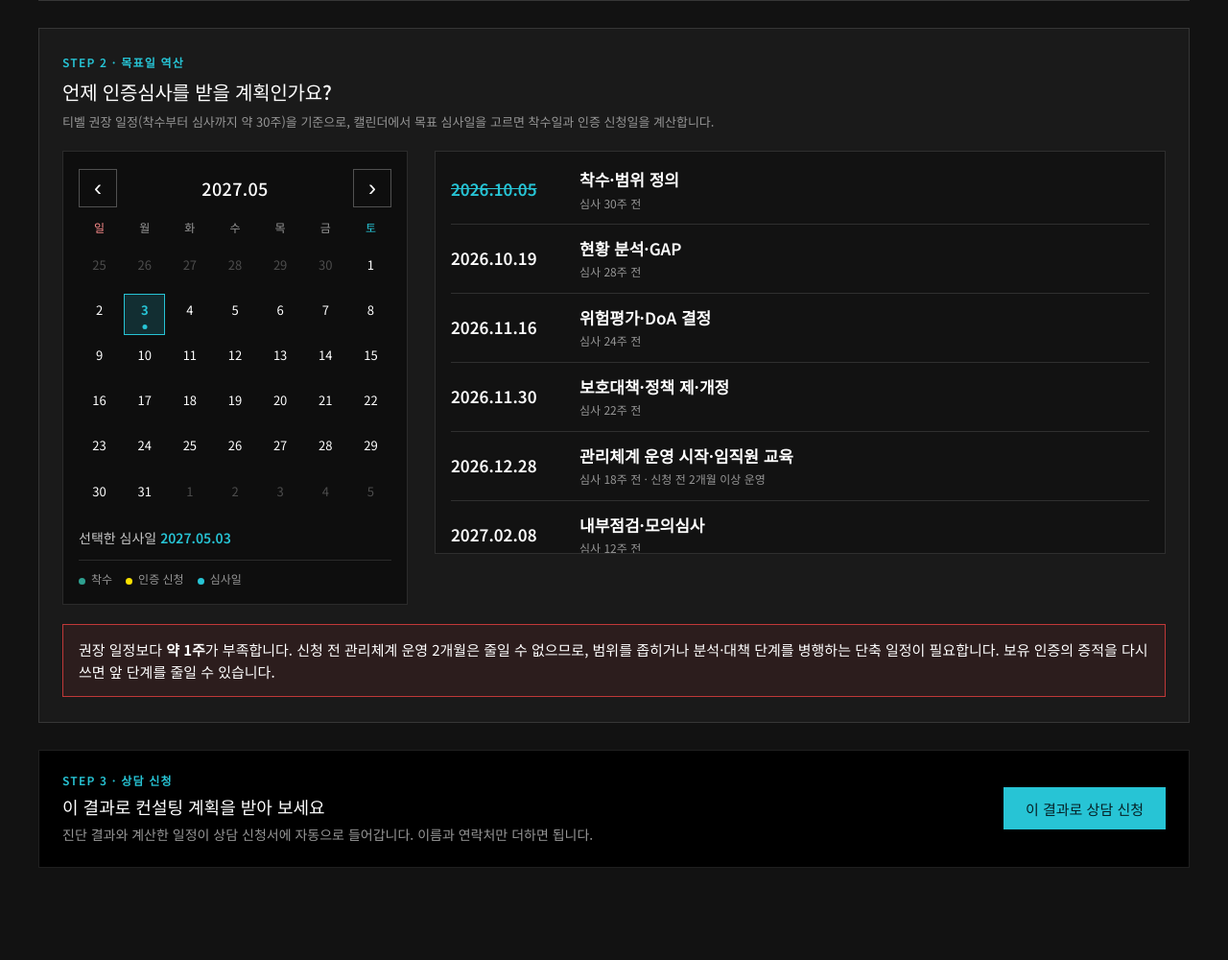
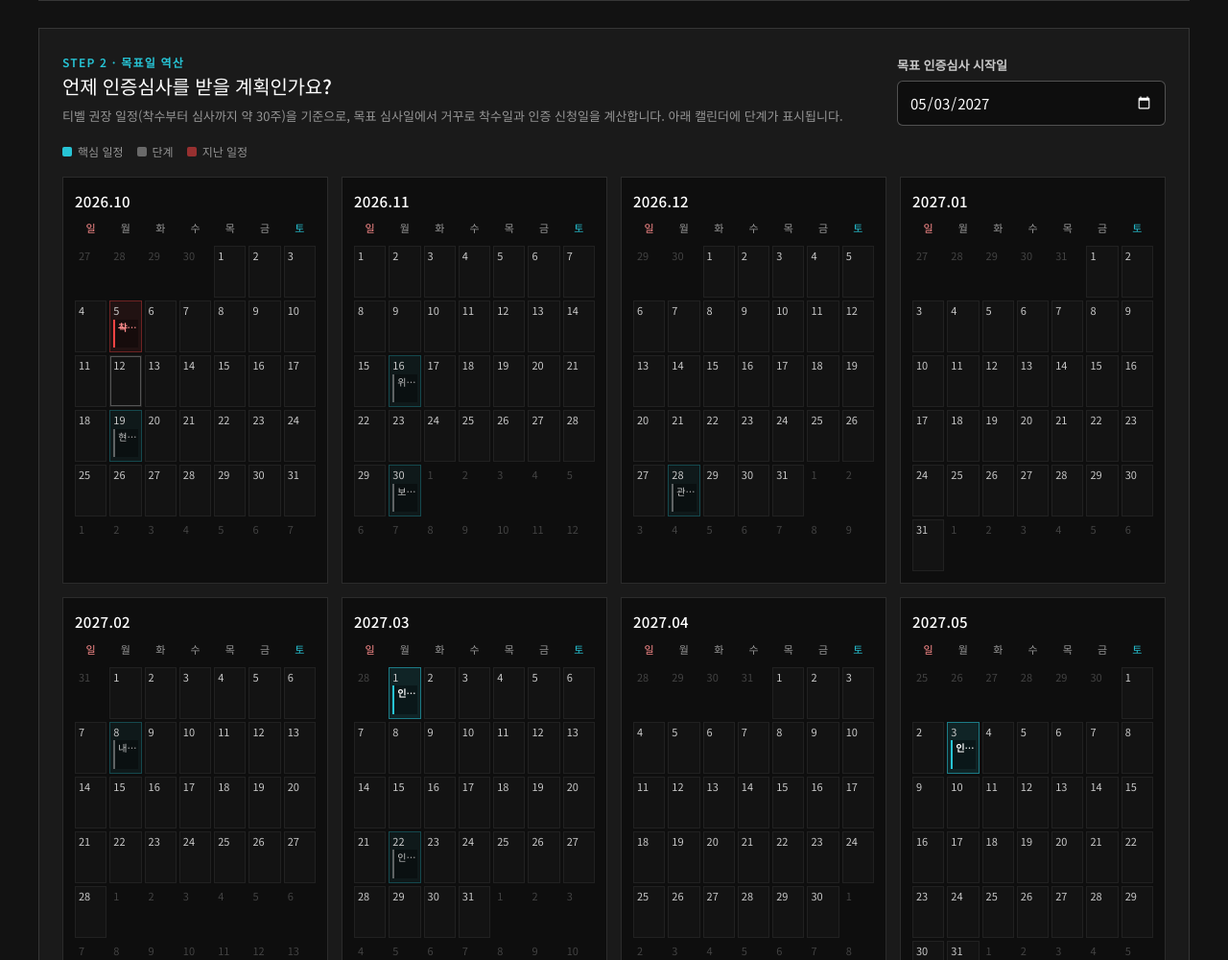
Before and after one commit to TBELL-ref/security, a plain HTML site: page diagnose.html in a window 1280 px wide. Shown: the part 1096-2096 px from the top of the page at 96% size. Drawn offline with Linux system fonts and the light colour scheme; a web font is replaced by a local one.

Commit message:
Show reverse schedule as multi-month calendars instead of a date picker.
Keep the date input for choosing the audit day; plot milestones on month grids.

Co-authored-by: Cursor <cursoragent@cursor.com>

```diff
--- a/assets/site.css
+++ b/assets/site.css
@@ -358,159 +358,107 @@ a:hover { text-decoration: underline; }
 .r-empty { color: var(--muted); font-size: 14px; padding: 16px; border: 1px dashed var(--line); }
 
 .planner {
-  border: 1px solid var(--line); background: var(--bg-raise); padding: 26px 24px; display: grid; gap: 20px;
+  border: 1px solid var(--line); background: var(--bg-raise); padding: 26px 24px; display: grid; gap: 18px;
 }
-.plan-intro { display: grid; gap: 6px; max-width: 52rem; }
-.plan-cal-layout {
+.plan-top { display: grid; grid-template-columns: minmax(0, 1fr) minmax(220px, 280px); gap: 20px; align-items: end; }
+.plan-in { display: grid; gap: 6px; }
+.sched-cal { display: grid; gap: 16px; }
+.sched-legend {
+  display: flex; flex-wrap: wrap; gap: 8px 14px;
+  font-size: 12px; color: var(--muted);
+}
+.sched-legend span {
+  display: inline-flex; align-items: center; gap: 6px;
+}
+.sched-legend i {
+  display: inline-block; width: 10px; height: 10px; border-radius: 2px;
+}
+.sched-legend .lg-key { background: var(--cyan); }
+.sched-legend .lg-phase { background: rgba(255, 255, 255, 0.35); }
+.sched-legend .lg-past { background: rgba(255, 67, 67, 0.55); }
+.sched-months {
   display: grid;
-  grid-template-columns: minmax(280px, 360px) minmax(0, 1fr);
-  gap: 24px 28px;
-  align-items: start;
+  grid-template-columns: repeat(auto-fill, minmax(260px, 1fr));
+  gap: 14px;
 }
-.cal {
-  position: relative;
+.sched-month {
   background: var(--bg-sunken);
   border: 1px solid var(--line);
-  padding: 18px 16px 16px;
+  padding: 14px 12px 12px;
   display: grid;
-  gap: 12px;
-}
-.cal-head {
-  display: grid;
-  grid-template-columns: 40px 1fr 40px;
-  align-items: center;
   gap: 8px;
 }
-.cal-label {
+.sched-month h3 {
   margin: 0;
-  text-align: center;
-  font-size: 1.125rem;
+  font-size: 0.9375rem;
   font-weight: 500;
   font-variant-numeric: tabular-nums;
   letter-spacing: 0.02em;
 }
-.cal-nav {
-  width: 40px; height: 40px;
-  border: 1px solid var(--line-strong);
-  background: transparent;
-  color: var(--ink);
-  font-size: 1.5rem;
-  line-height: 1;
-  cursor: pointer;
-  padding: 0;
+.sched-wd,
+.sched-grid {
+  display: grid;
+  grid-template-columns: repeat(7, minmax(0, 1fr));
+  gap: 3px;
 }
-.cal-nav:hover { border-color: var(--cyan); color: var(--cyan); }
-.cal-weekdays {
-  display: grid;
-  grid-template-columns: repeat(7, 1fr);
-  gap: 4px;
+.sched-wd span {
   text-align: center;
-  font-size: 12px;
+  font-size: 11px;
   color: var(--muted);
   font-variant-numeric: tabular-nums;
+  padding-bottom: 2px;
 }
-.cal-weekdays span:first-child { color: #ff8d8d; }
-.cal-weekdays span:last-child { color: var(--cyan); }
-.cal-grid {
+.sched-wd span:first-child { color: #ff8d8d; }
+.sched-wd span:last-child { color: var(--cyan); }
+.sched-cell {
+  min-height: 54px;
+  border: 1px solid rgba(255, 255, 255, 0.06);
+  background: rgba(255, 255, 255, 0.02);
+  padding: 3px 3px 4px;
   display: grid;
-  grid-template-columns: repeat(7, 1fr);
-  gap: 4px;
+  grid-template-rows: auto 1fr;
+  gap: 2px;
+  align-content: start;
 }
-.cal-day {
-  position: relative;
-  aspect-ratio: 1;
-  min-height: 40px;
-  border: 1px solid transparent;
+.sched-cell.out {
+  opacity: 0.28;
   background: transparent;
+  border-color: transparent;
+}
+.sched-cell.today { box-shadow: inset 0 0 0 1px var(--line-strong); }
+.sched-cell.has-event { border-color: rgba(39, 196, 213, 0.28); background: rgba(39, 196, 213, 0.06); }
+.sched-cell.has-key { border-color: rgba(39, 196, 213, 0.55); background: rgba(39, 196, 213, 0.12); }
+.sched-cell.has-past { border-color: rgba(255, 67, 67, 0.35); background: rgba(255, 67, 67, 0.08); }
+.sched-num {
+  font-family: var(--font-num);
+  font-size: 11px;
+  font-variant-numeric: tabular-nums;
+  color: var(--muted-2);
+  line-height: 1.2;
+}
+.sched-events { display: grid; gap: 2px; min-width: 0; }
+.sched-ev {
+  display: block;
+  font-size: 10px;
+  line-height: 1.25;
+  padding: 2px 3px;
+  border-left: 2px solid rgba(255, 255, 255, 0.35);
+  background: rgba(0, 0, 0, 0.35);
+  color: var(--muted-2);
+  overflow: hidden;
+  text-overflow: ellipsis;
+  white-space: nowrap;
+}
+.sched-ev.key {
+  border-left-color: var(--cyan);
   color: var(--ink);
-  font-family: var(--font-num);
-  font-size: 13px;
-  font-variant-numeric: tabular-nums;
-  cursor: pointer;
-  padding: 0 0 10px;
-  display: flex;
-  align-items: center;
-  justify-content: center;
+  font-weight: 600;
 }
-.cal-day:hover:not(:disabled) { border-color: var(--line-strong); background: rgba(255, 255, 255, 0.04); }
-.cal-day.out { color: var(--muted); opacity: 0.45; }
-.cal-day.today { box-shadow: inset 0 0 0 1px var(--line-strong); }
-.cal-day.selected {
-  background: rgba(39, 196, 213, 0.18);
-  border-color: var(--cyan);
-  color: var(--cyan);
-  font-weight: 700;
+.sched-ev.past {
+  border-left-color: var(--alert);
+  color: #ff8d8d;
+  text-decoration: line-through;
 }
-.cal-day.mark-start::after,
-.cal-day.mark-apply::after,
-.cal-day.mark-audit::after {
-  content: "";
-  position: absolute;
-  bottom: 5px;
-  left: 50%;
-  width: 5px;
-  height: 5px;
-  border-radius: 50%;
-  transform: translateX(-50%);
-}
-.cal-day.mark-start::after { background: var(--green); }
-.cal-day.mark-apply::after { background: var(--warn); }
-.cal-day.mark-audit::after { background: var(--cyan); }
-.cal-day.mark-start.mark-apply::after,
-.cal-day.mark-start.mark-audit::after,
-.cal-day.mark-apply.mark-audit::after {
-  width: 12px;
-  border-radius: 999px;
-  background: linear-gradient(90deg, var(--green), var(--cyan));
-}
-.cal-day:disabled { cursor: default; opacity: 0.35; }
-.cal-native {
-  position: absolute;
-  width: 1px; height: 1px;
-  padding: 0; margin: -1px;
-  overflow: hidden; clip: rect(0, 0, 0, 0);
-  white-space: nowrap; border: 0;
-}
-.cal-selected {
-  margin: 0;
-  font-size: 14px;
-  color: var(--muted-2);
-  font-variant-numeric: tabular-nums;
-}
-.cal-selected b { color: var(--cyan); font-weight: 600; }
-.cal-legend {
-  list-style: none; margin: 0; padding: 10px 0 0;
-  border-top: 1px solid var(--line);
-  display: flex; flex-wrap: wrap; gap: 10px 14px;
-  font-size: 12px; color: var(--muted);
-}
-.cal-legend .dot {
-  display: inline-block; width: 7px; height: 7px; border-radius: 50%;
-  margin-right: 6px; vertical-align: middle;
-}
-.cal-legend .dot.start { background: var(--green); }
-.cal-legend .dot.apply { background: var(--warn); }
-.cal-legend .dot.audit { background: var(--cyan); }
-.plan-aside {
-  min-height: 0;
-  max-height: 420px;
-  overflow: auto;
-  border: 1px solid var(--line);
-  background: var(--bg);
-  padding: 4px 16px;
-}
-.p-steps { list-style: none; margin: 0; padding: 0; display: grid; gap: 0; }
-.p-steps li {
-  display: grid; grid-template-columns: 118px minmax(0, 1fr); gap: 2px 16px;
-  grid-template-areas: "date name" "date off";
-  padding: 12px 0; border-bottom: 1px solid var(--line); align-items: center;
-}
-.p-steps li:last-child { border-bottom: 0; }
-.p-date { grid-area: date; font-family: var(--font-num); font-weight: 600; font-variant-numeric: tabular-nums; }
-.p-steps li.past .p-date { color: var(--alert); text-decoration: line-through; }
-.p-steps li.key .p-date { color: var(--cyan); }
-.p-name { grid-area: name; font-weight: 600; }
-.p-off { grid-area: off; color: var(--muted); font-size: 12px; }
 .p-verdict { padding: 14px 16px; border: 1px solid var(--line); font-size: 15px; }
 .p-verdict.ok { border-color: rgba(46, 160, 144, 0.7); background: rgba(46, 160, 144, 0.1); }
 .p-verdict.late { border-color: rgba(255, 67, 67, 0.7); background: rgba(255, 67, 67, 0.08); }
@@ -675,8 +623,7 @@ table.map { width: 100%; min-width: 760px; border-collapse: collapse; font-size:
 .site-foot a { color: var(--muted-2); }
 
 @media (max-width: 980px) {
-  .hero-grid, .navi, .contact-grid, .plan-cal-layout, .domain { grid-template-columns: minmax(0, 1fr); }
-  .plan-aside { max-height: none; }
+  .hero-grid, .navi, .contact-grid, .plan-top, .domain { grid-template-columns: minmax(0, 1fr); }
   .navi-q { border-right: 0; border-bottom: 1px solid var(--line); }
   .principles, .cert-grid, .plans, .method { grid-template-columns: 1fr 1fr; }
   .promise, .cycle, .domain-links, .cert-alert { grid-template-columns: 1fr 1fr; }
@@ -688,7 +635,7 @@ table.map { width: 100%; min-width: 760px; border-collapse: collapse; font-size:
   .metrics, .principles, .promise, .cycle, .domain-links, .cert-alert, .cert-grid, .plans, .method, .items, .survey-grid, .inquiry {
     grid-template-columns: minmax(0, 1fr);
   }
-  .p-steps li { grid-template-columns: 1fr; grid-template-areas: "date" "name" "off"; align-items: start; }
+  .sched-cell { min-height: 44px; }
   .r-item { grid-template-columns: 1fr; }
   .item:nth-last-child(2) { border-bottom: 1px dashed var(--line); }
 }
--- a/assets/site.js
+++ b/assets/site.js
@@ -167,7 +167,7 @@
       { w: 10, name: "인증서 발급 예상", note: "보완조치·인증위원회 심의 후" }
     ];
     var DAY = 86400000;
-    var calView = null;
+    var WEEKDAYS = ["일", "월", "화", "수", "목", "금", "토"];
 
     function fmt(d) {
       return d.getFullYear() + "." + String(d.getMonth() + 1).padStart(2, "0") + "." + String(d.getDate()).padStart(2, "0");
@@ -187,97 +187,129 @@
       return a && b && a.getFullYear() === b.getFullYear() && a.getMonth() === b.getMonth() && a.getDate() === b.getDate();
     }
 
-    function renderCalendar(target) {
-      var grid = $("cal-grid");
-      var label = $("cal-label");
-      var selectedEl = $("cal-selected");
-      if (!grid || !label) return;
-      if (!calView) {
-        var seed = target || parseIso($("p-target").value) || new Date();
-        calView = { y: seed.getFullYear(), m: seed.getMonth() };
-      }
-      label.textContent = calView.y + "." + String(calView.m + 1).padStart(2, "0");
-      var now = new Date();
-      var today = new Date(now.getFullYear(), now.getMonth(), now.getDate());
-      var first = new Date(calView.y, calView.m, 1);
+    function renderScheduleCalendar(events, today) {
+      var host = $("sched-cal");
+      if (!host) return;
+      host.textContent = "";
+      if (!events.length) return;
+
+      var legend = document.createElement("div");
+      legend.className = "sched-legend";
+      legend.innerHTML = "<span><i class=\"lg-key\"></i>핵심 일정</span><span><i class=\"lg-phase\"></i>단계</span><span><i class=\"lg-past\"></i>지난 일정</span>";
+      host.appendChild(legend);
+
+      var byDay = {};
+      var minD = events[0].date;
+      var maxD = events[0].date;
+      events.forEach(function (ev) {
+        var key = iso(ev.date);
+        if (!byDay[key]) byDay[key] = [];
+        byDay[key].push(ev);
+        if (ev.date < minD) minD = ev.date;
+        if (ev.date > maxD) maxD = ev.date;
+      });
+
+      var months = document.createElement("div");
+      months.className = "sched-months";
+      var cursor = new Date(minD.getFullYear(), minD.getMonth(), 1);
+      var endMonth = new Date(maxD.getFullYear(), maxD.getMonth(), 1);
+      while (cursor <= endMonth) {
+        var y = cursor.getFullYear();
+        var m = cursor.getMonth();
+        var card = document.createElement("article");
+        card.className = "sched-month";
+        var title = document.createElement("h3");
+        title.textContent = y + "." + String(m + 1).padStart(2, "0");
+        card.appendChild(title);
+
+        var wd = document.createElement("div");
+        wd.className = "sched-wd";
+        wd.setAttribute("aria-hidden", "true");
+        WEEKDAYS.forEach(function (label) {
+          var span = document.createElement("span");
+          span.textContent = label;
+          wd.appendChild(span);
+        });
+        card.appendChild(wd);
+
+        var grid = document.createElement("div");
+        grid.className = "sched-grid";
+        grid.setAttribute("role", "grid");
+        grid.setAttribute("aria-label", title.textContent + " 일정");
+        var first = new Date(y, m, 1);
         var startPad = first.getDay();
-      var startCell = new Date(calView.y, calView.m, 1 - startPad);
-      var marks = {};
-      if (target) {
-        var start = new Date(target.getTime() - 30 * 7 * DAY);
-        var apply = new Date(target.getTime() - 9 * 7 * DAY);
-        marks[iso(start)] = (marks[iso(start)] || "") + " mark-start";
-        marks[iso(apply)] = (marks[iso(apply)] || "") + " mark-apply";
-        marks[iso(target)] = (marks[iso(target)] || "") + " mark-audit";
-      }
-      grid.textContent = "";
+        var startCell = new Date(y, m, 1 - startPad);
         for (var i = 0; i < 42; i++) {
           var d = new Date(startCell.getFullYear(), startCell.getMonth(), startCell.getDate() + i);
-        var btn = document.createElement("button");
-        btn.type = "button";
-        btn.className = "cal-day";
-        btn.textContent = String(d.getDate());
-        btn.setAttribute("role", "gridcell");
-        btn.setAttribute("aria-label", fmt(d));
-        if (d.getMonth() !== calView.m) btn.classList.add("out");
-        if (sameDay(d, today)) btn.classList.add("today");
-        if (target && sameDay(d, target)) {
-          btn.classList.add("selected");
-          btn.setAttribute("aria-selected", "true");
+          var cell = document.createElement("div");
+          cell.className = "sched-cell";
+          cell.setAttribute("role", "gridcell");
+          if (d.getMonth() !== m) cell.classList.add("out");
+          if (sameDay(d, today)) cell.classList.add("today");
+          var num = document.createElement("span");
+          num.className = "sched-num";
+          num.textContent = String(d.getDate());
+          cell.appendChild(num);
+          var dayEvents = byDay[iso(d)] || [];
+          if (dayEvents.length && d.getMonth() === m) {
+            cell.classList.add("has-event");
+            if (dayEvents.some(function (ev) { return ev.key; })) cell.classList.add("has-key");
+            if (dayEvents.some(function (ev) { return ev.past; })) cell.classList.add("has-past");
+            var wrap = document.createElement("div");
+            wrap.className = "sched-events";
+            dayEvents.forEach(function (ev) {
+              var chip = document.createElement("span");
+              chip.className = "sched-ev" + (ev.key ? " key" : "") + (ev.past ? " past" : "");
+              chip.textContent = ev.short;
+              chip.title = fmt(ev.date) + " · " + ev.name + (ev.off ? " · " + ev.off : "");
+              wrap.appendChild(chip);
+            });
+            cell.appendChild(wrap);
           }
-        var key = iso(d);
-        if (marks[key]) btn.className += marks[key];
-        if (d < today) btn.disabled = true;
-        btn.addEventListener("click", function (picked) {
-          return function () {
-            $("p-target").value = iso(picked);
-            calView = { y: picked.getFullYear(), m: picked.getMonth() };
-            plan();
-          };
-        }(d));
-        grid.appendChild(btn);
+          grid.appendChild(cell);
         }
-      if (selectedEl) {
-        selectedEl.innerHTML = target
-          ? "선택한 심사일 <b>" + fmt(target) + "</b>"
-          : "캘린더에서 목표 심사일을 선택하세요.";
+        card.appendChild(grid);
+        months.appendChild(card);
+        cursor = new Date(y, m + 1, 1);
       }
+      host.appendChild(months);
     }
 
     function plan() {
       var value = $("p-target").value;
       var steps = $("p-steps");
       var verdict = $("p-verdict");
-      steps.textContent = "";
+      var host = $("sched-cal");
+      if (steps) steps.textContent = "";
+      if (host) host.textContent = "";
       var target = parseIso(value);
       if (!value || !target) {
         verdict.className = "p-verdict";
         verdict.textContent = "목표 심사 시작일을 선택하세요.";
         lastPlan = null;
-        renderCalendar(null);
         return;
       }
       var now = new Date();
       var today = new Date(now.getFullYear(), now.getMonth(), now.getDate());
+      var events = [];
       PHASES.forEach(function (phase) {
         var date = new Date(target.getTime() + phase.w * 7 * DAY);
+        var past = date < today && phase.w < 0;
+        var off = (phase.w === 0 ? "심사일" : (phase.w < 0 ? "심사 " + (-phase.w) + "주 전" : "심사 " + phase.w + "주 후")) + (phase.note ? " · " + phase.note : "");
+        var short = phase.name;
+        if (phase.w === 0) short = "인증심사";
+        else if (phase.w === -30) short = "착수";
+        else if (phase.w === -9) short = "인증 신청";
+        else if (phase.w === 10) short = "인증서 발급";
+        else if (phase.name.length > 8) short = phase.name.slice(0, 7) + "…";
+        events.push({ date: date, name: phase.name, short: short, off: off, key: !!phase.key, past: past });
+        if (steps) {
           var li = document.createElement("li");
-        if (date < today && phase.w < 0) li.classList.add("past");
-        if (phase.key) li.classList.add("key");
-        var dateEl = document.createElement("span");
-        dateEl.className = "p-date";
-        dateEl.textContent = fmt(date);
-        var nameEl = document.createElement("span");
-        nameEl.className = "p-name";
-        nameEl.textContent = phase.name;
-        var offEl = document.createElement("span");
-        offEl.className = "p-off";
-        offEl.textContent = (phase.w === 0 ? "심사일" : (phase.w < 0 ? "심사 " + (-phase.w) + "주 전" : "심사 " + phase.w + "주 후")) + (phase.note ? " · " + phase.note : "");
-        li.appendChild(dateEl);
-        li.appendChild(nameEl);
-        li.appendChild(offEl);
+          li.textContent = fmt(date) + " " + phase.name + " (" + off + ")";
           steps.appendChild(li);
+        }
       });
+      renderScheduleCalendar(events, today);
       var start = new Date(target.getTime() - 30 * 7 * DAY);
       lastPlan = { target: target, start: start, late: start < today };
       var daysLeft = Math.round((start - today) / DAY);
@@ -292,32 +324,12 @@
         verdict.className = "p-verdict late";
         verdict.innerHTML = "권장 일정보다 <b>약 " + shortWeeks + "주</b>가 부족합니다. 신청 전 관리체계 운영 2개월은 줄일 수 없으므로, 범위를 좁히거나 분석·대책 단계를 병행하는 단축 일정이 필요합니다." + (on("h-iso") || on("h-isms") ? " 보유 인증의 증적을 다시 쓰면 앞 단계를 줄일 수 있습니다." : "");
       }
-      if (!calView) calView = { y: target.getFullYear(), m: target.getMonth() };
-      renderCalendar(target);
     }
 
     navi.addEventListener("change", function () { diagnose(); plan(); });
     navi.addEventListener("submit", function (e) { e.preventDefault(); });
     $("p-target").addEventListener("change", plan);
     $("p-target").addEventListener("input", plan);
-    var calPrev = $("cal-prev");
-    var calNext = $("cal-next");
-    if (calPrev) {
-      calPrev.addEventListener("click", function () {
-        if (!calView) return;
-        calView.m -= 1;
-        if (calView.m < 0) { calView.m = 11; calView.y -= 1; }
-        renderCalendar(parseIso($("p-target").value));
-      });
-    }
-    if (calNext) {
-      calNext.addEventListener("click", function () {
-        if (!calView) return;
-        calView.m += 1;
-        if (calView.m > 11) { calView.m = 0; calView.y += 1; }
-        renderCalendar(parseIso($("p-target").value));
-      });
-    }
     diagnose();
     plan();
 
--- a/diagnose.html
+++ b/diagnose.html
@@ -100,34 +100,19 @@
       </div>
 
       <div class="planner" id="step-2">
-        <div class="plan-intro">
-          <div class="panel-k">STEP 2 · 목표일 역산</div>
-          <h2 class="panel-h">언제 인증심사를 받을 계획인가요?</h2>
-          <p class="note">티벨 권장 일정(착수부터 심사까지 약 30주)을 기준으로, 캘린더에서 목표 심사일을 고르면 착수일과 인증 신청일을 계산합니다.</p>
-        </div>
-        <div class="plan-cal-layout">
-          <div class="cal" aria-label="목표 인증심사일 선택">
-            <div class="cal-head">
-              <button type="button" class="cal-nav" id="cal-prev" aria-label="이전 달">‹</button>
-              <h3 class="cal-label" id="cal-label">2027.05</h3>
-              <button type="button" class="cal-nav" id="cal-next" aria-label="다음 달">›</button>
-            </div>
-            <div class="cal-weekdays" aria-hidden="true">
-              <span>일</span><span>월</span><span>화</span><span>수</span><span>목</span><span>금</span><span>토</span>
-            </div>
-            <div class="cal-grid" id="cal-grid" role="grid" aria-labelledby="cal-label"></div>
-            <input type="date" id="p-target" class="cal-native" value="2027-05-03" aria-label="목표 인증심사 시작일">
-            <p class="cal-selected" id="cal-selected"></p>
-            <ul class="cal-legend" aria-hidden="true">
-              <li><span class="dot start"></span>착수</li>
-              <li><span class="dot apply"></span>인증 신청</li>
-              <li><span class="dot audit"></span>심사일</li>
-            </ul>
+        <div class="plan-top">
+          <div>
+            <div class="panel-k">STEP 2 · 목표일 역산</div>
+            <h2 class="panel-h">언제 인증심사를 받을 계획인가요?</h2>
+            <p class="note" style="margin-top: 6px;">티벨 권장 일정(착수부터 심사까지 약 30주)을 기준으로, 목표 심사일에서 거꾸로 착수일과 인증 신청일을 계산합니다. 아래 캘린더에 단계가 표시됩니다.</p>
           </div>
-          <div class="plan-aside">
-            <ol class="p-steps" id="p-steps"></ol>
+          <div class="plan-in">
+            <label for="p-target">목표 인증심사 시작일</label>
+            <input type="date" id="p-target" value="2027-05-03">
           </div>
         </div>
+        <div class="sched-cal" id="sched-cal" aria-live="polite"></div>
+        <ol class="sr-only" id="p-steps"></ol>
         <div class="p-verdict" id="p-verdict" role="status"></div>
       </div>
 
```
Lines whose indentation alone changed are shown as unchanged.
